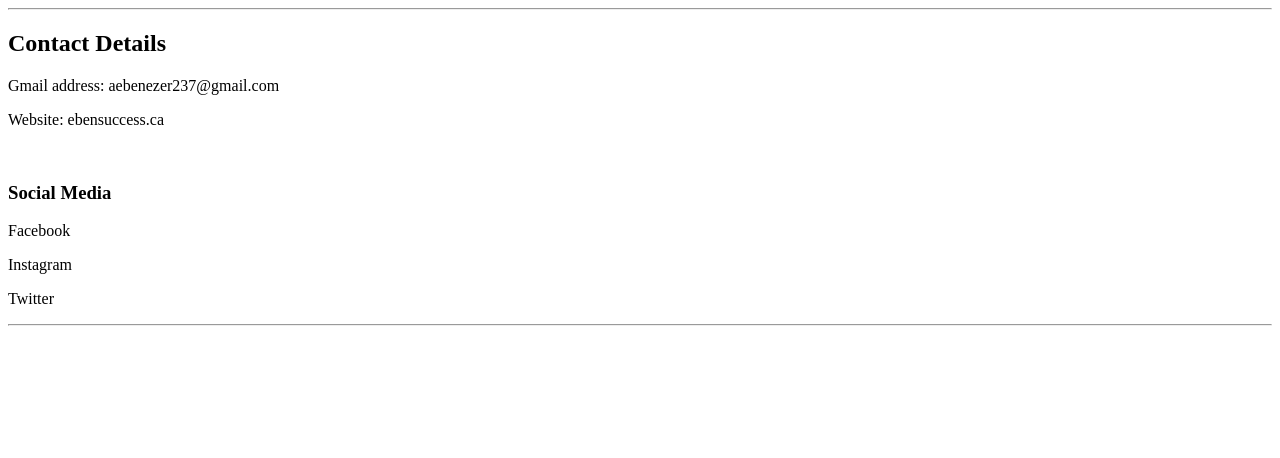
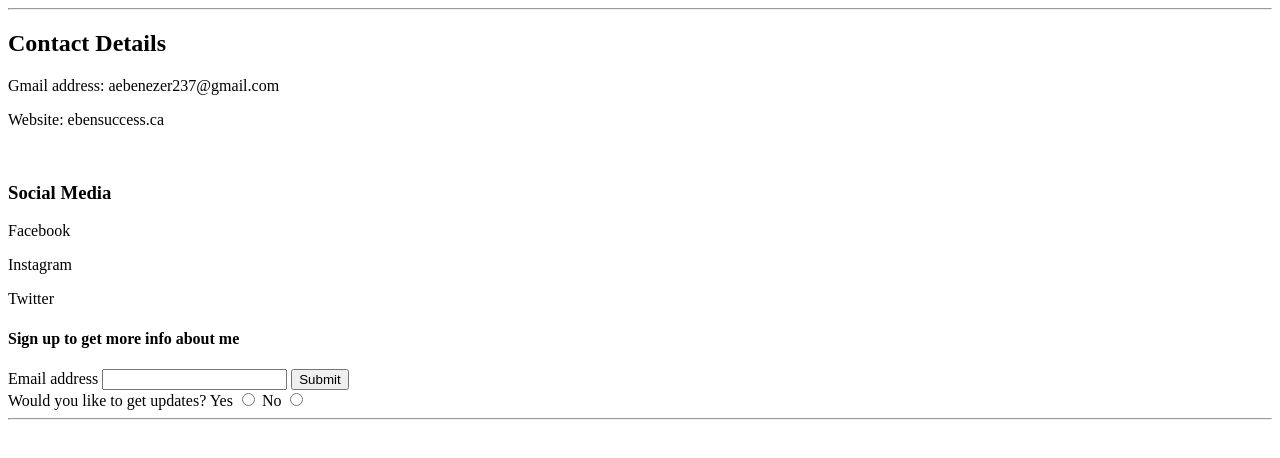
Before and after one commit to Eben-Success/WEB-DEV, a plain HTML site: page HTML - Personal Site/contact.html in a window 1280 px wide. Drawn offline with Linux system fonts and the light colour scheme.

Commit message:
Modified

```diff
--- a/HTML - Personal Site/contact.html
+++ b/HTML - Personal Site/contact.html
@@ -16,6 +16,22 @@
     <p>Facebook</p>
     <p>Instagram</p>
     <p>Twitter</p>
+
+    <h4>Sign up to get more info about me</h4>
+    <form action="POST">
+        <label for="email">Email address</label>
+        <input type="text">
+        <input type="submit">
+        <br>
+        <label for="question">Would you like to get updates?</label>
+        <label for="question">Yes</label>
+        <input type="radio"  name = "question
+        <input type="radio" name="question">
+        <label for="question">No</label>
+        <input type="radio">
+    </form>
     <hr>
+    <br>
+
 </body>
 </html>
```
